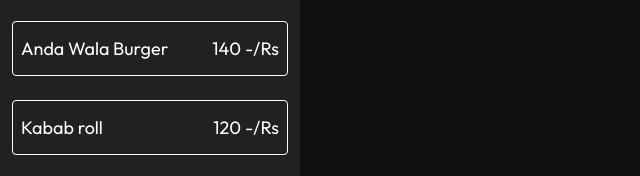
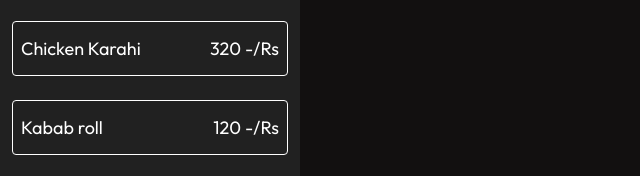
Before and after one commit to usmannaeem84/ADD-TO-CART-2, a plain HTML site: page index.html in a window 1280 px wide. Shown: the part 194-370 px from the top of the page, 0-640 px from the left. Drawn offline with Linux system fonts and the light colour scheme.

Commit message:
Update index.html

```diff
--- a/index.html
+++ b/index.html
@@ -37,8 +37,8 @@
                         <p class="price">100 -/Rs</p>
                     </div>
                     <div class="item" id="103">
-                        <p class="name">Anda Wala Burger</p>
-                        <p class="price">140 -/Rs</p>
+                        <p class="name">Chicken Karahi</p>
+                        <p class="price">320 -/Rs</p>
                     </div>
                     <div class="item" id="104">
                         <p class="name">Kabab roll</p>
```
